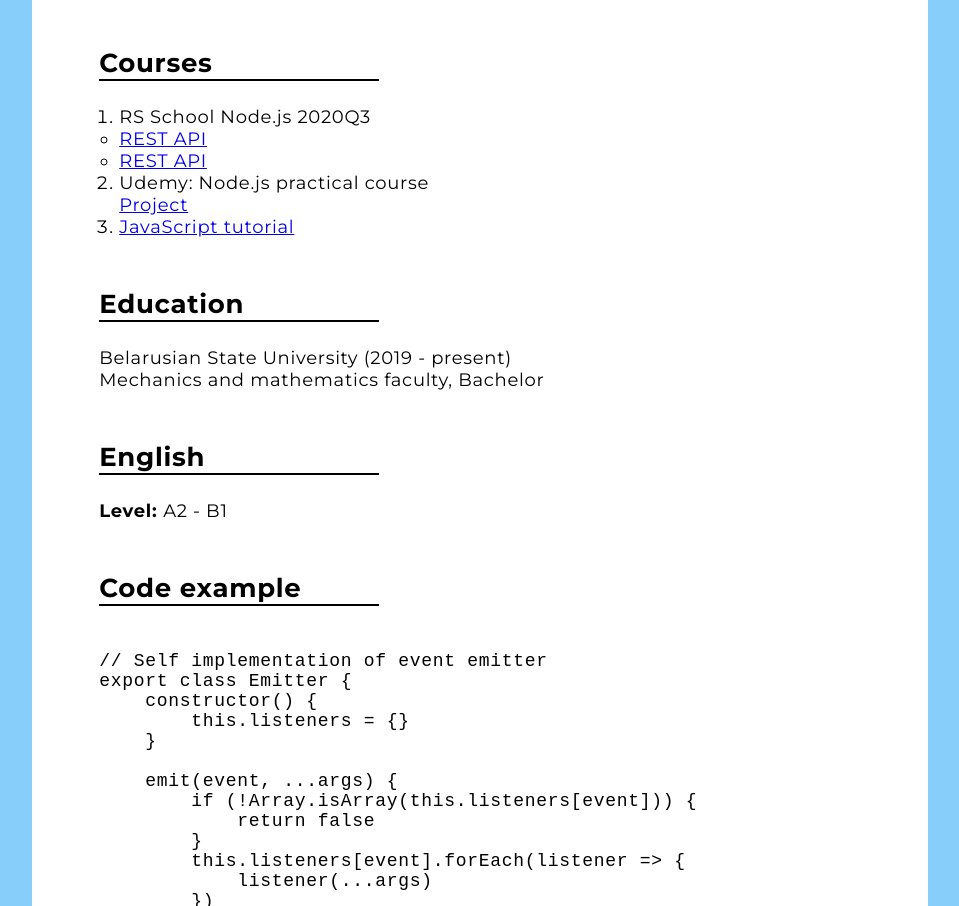
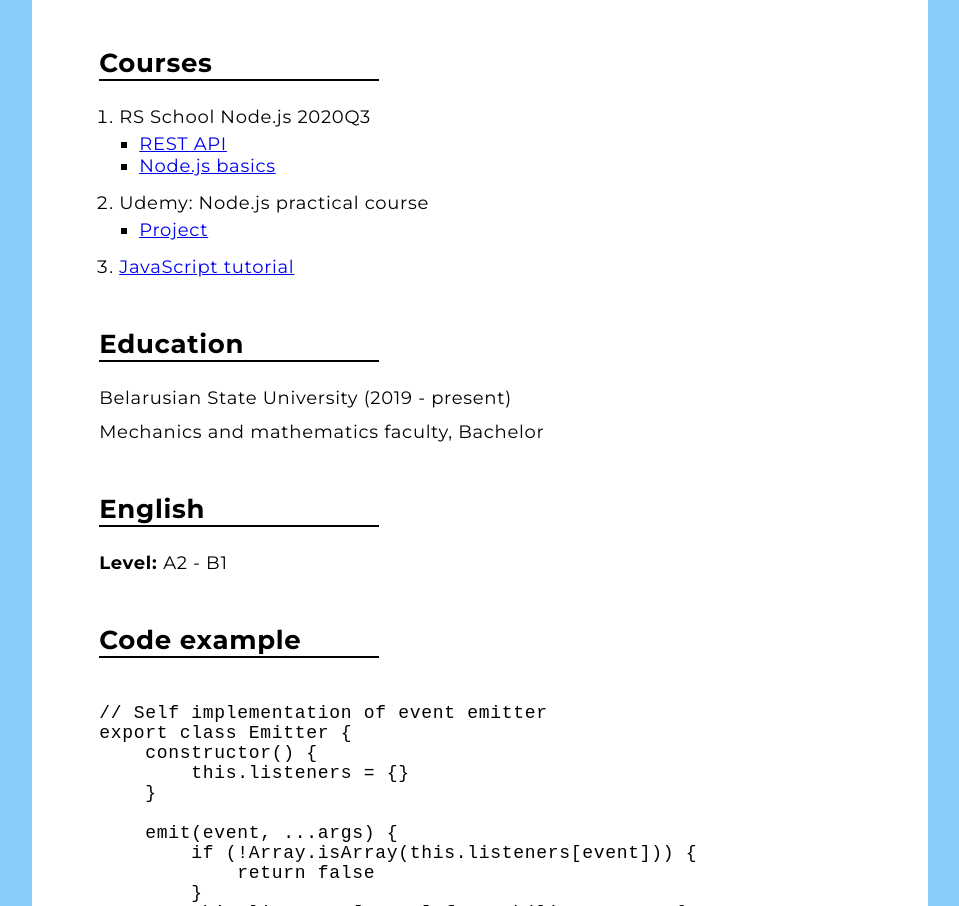
Before and after one commit to s1ga/rsschool-cv, a plain HTML site: page index.html in a window 1280 px wide. Shown: the part 819-1725 px from the top of the page, without its empty margins (160-1119 px from the left). Drawn offline with Linux system fonts and the light colour scheme.

Commit message:
feat: add styles to education and courses sections

```diff
--- a/index.html
+++ b/index.html
@@ -48,18 +48,20 @@
             <h2 class="section-title">Courses</h2>
             <p class="section-text">
                 <ol class="section-order-list">
-                    <li>
+                    <li class="section-order-list-item">
                         RS School Node.js 2020Q3
                         <ul>
                             <li><a href="https://github.com/s1ga/rsapp-express-rest" target="_blank">REST API</a></li>
-                            <li><a href="https://github.com/s1ga/caesar-cipher-cli" target="_blank">REST API</a></li>
+                            <li><a href="https://github.com/s1ga/caesar-cipher-cli" target="_blank">Node.js basics</a></li>
                         </ul>
                     </li>
-                    <li>
-                        Udemy: Node.js practical course <br />
-                        <a href="https://github.com/s1ga/courses_shop" target="_blank">Project</a>
+                    <li class="section-order-list-item">
+                        Udemy: Node.js practical course
+                        <ul>
+                            <li><a href="https://github.com/s1ga/courses_shop" target="_blank">Project</a></li>
+                        </ul>
                     </li>
-                    <li><a href="https://learn.javascript.ru" target="_blank">JavaScript tutorial</a></li>
+                    <li class="section-order-list-item"><a href="https://learn.javascript.ru" target="_blank">JavaScript tutorial</a></li>
                 </ol>
             </p>
         </section>
@@ -67,8 +69,8 @@
         <section class="main-section">
             <h2 class="section-title">Education</h2>
             <p class="section-text">
-                <p>Belarusian State University (2019 - present)</p>
-                <p>Mechanics and mathematics faculty, Bachelor</p>
+                <p class="section-text-paragraph">Belarusian State University (2019 - present)</p>
+                <p class="section-text-paragraph">Mechanics and mathematics faculty, Bachelor</p>
             </p>
         </section>
 
--- a/styles.css
+++ b/styles.css
@@ -67,6 +67,10 @@ body {
     font-weight: bold;
 }
 
+.section-text-paragraph {
+    margin-top: 12px;
+}
+
 .main {
     width: 85%;
     margin: 0 auto;
@@ -84,3 +88,13 @@ body {
 .section-order-list {
     margin-left: 20px;
 }
+
+.section-order-list-item {
+    margin-bottom: 15px;
+}
+
+.section-order-list-item ul {
+    margin-top: 5px;
+    margin-left: 20px;
+    list-style-type: square;
+}
```
